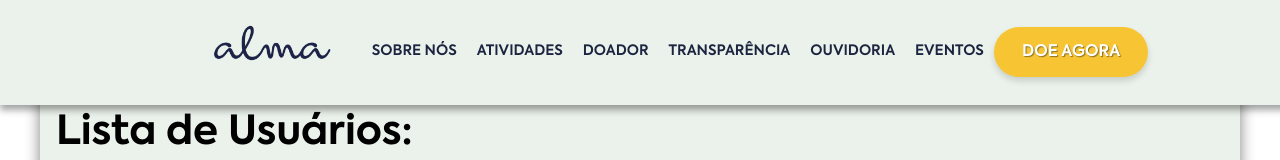
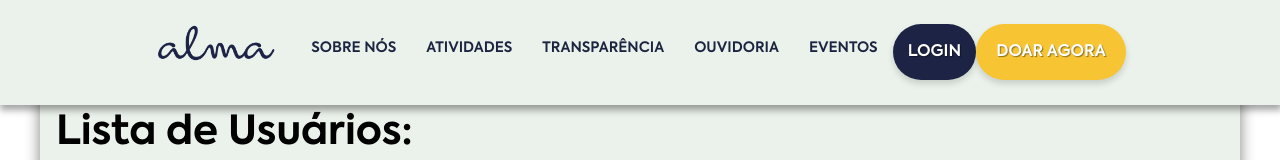
Before and after one commit to AndreFerreira30/Alma-React, a React (Vite) app in the folder meu-projeto/: page /doador in a window 1280 px wide. Shown: the top 160 px of the page. Built offline with nearby package versions, Linux system fonts and the light colour scheme; no server answers.

Commit message:
arruma estilo botao de login, doar agora

```diff
--- a/meu-projeto/src/Header.jsx
+++ b/meu-projeto/src/Header.jsx
@@ -18,11 +18,11 @@ function Header(){
         <nav  className={abrirMenu?"nav-active" : ""}>
             <Link to="/sobrenos" className="navegador">SOBRE NÓS</Link>
             <Link to="/atividades" className="navegador">ATIVIDADES</Link>
-            <Link to="/doador" className='navegador' >DOADOR</Link>
             <Link to="/transparencia" className="navegador">TRANSPARÊNCIA</Link>
             <Link to="/ouvidoria" className="navegador">OUVIDORIA</Link>
             <Link to="/eventos" className="navegador" >EVENTOS</Link>
-            <Link to="/login" className="btn-doeagora"> DOE AGORA</Link>
+            <Link to="/login" className="btn-login"> LOGIN</Link>
+            <Link to="/doador" className="btn-doar"> DOAR AGORA</Link>
         </nav>
     </header>
     )
--- a/meu-projeto/src/codigo_css/index.css
+++ b/meu-projeto/src/codigo_css/index.css
@@ -50,14 +50,13 @@ header{
     display: flex;
     justify-content: center;
     align-items: center;
-    padding: 20px 40px;
-    gap: 20px;
+    padding: 20px 1px;
+    gap: 10px;
     position: fixed;
     top: 0;
     left: 0;
     width: 100%;
     z-index: 1000; /* garante que fica na frente */
-
 }
 
 header img{
@@ -68,7 +67,9 @@ header img{
 
 nav{
     display: flex;
+    justify-content: center;
     margin: 0px;
+    white-space: nowrap;
 }
 a.navegador{
     text-decoration: none;
@@ -77,27 +78,58 @@ a.navegador{
     font-size: 0.9em;
     font-family: var(--font-destaque);
     border-radius: 5px;
-    padding: 13px 10px 3px 10px;
+    padding: 13px 15px 3px 15px;
 }
 a.navegador:hover{
     background-color: black;
     color: var(--cor2);
+    border-radius: 20px;
+    transition: none;
 }
-.btn-doeagora{
-    display: inline-block;
+.btn-login{
+    display: block;
+    justify-content: space-between;
     font-family: var(--font-destaque);
-    background-color: #f7c533; /* amarelo principal */
+    background-color: #1D2344; /* amarelo principal */
     color: #fff; /* texto branco */
     text-decoration: none; /* remove o sublinhado */
-    padding: 12px 28px; /* espaçamento interno */
+    padding: 12px 20px; /* espaçamento interno */
     border-radius: 50px; /* bordas arredondadas tipo pílula */
     box-shadow: 0 4px 6px rgba(0, 0, 0, 0.15); /* leve sombra */
     text-shadow: 1px 1px 1px rgba(0, 0, 0, 0.425);
     transition: all 0.3s ease;
+    width: 90%;
+    max-width: 85%;
+    text-align: center;
+    align-content: center;
+    padding: 15px;
 }
 
-.btn-doeagora:hover {
-    background-color: #ffb700; /* tom mais forte no hover */
+.btn-login:hover {
+    background-color: #2940c2; /* tom mais forte no hover */
+    box-shadow: 0 6px 10px rgba(0, 0, 0, 0.2);
+    transform: translateY(-2px);
+}
+
+.btn-doar {
+  display: block;
+  font-family: var(--font-destaque);
+  background-color: #f7c533; /* amarelo principal */
+  color: #fff; /* texto branco */
+  text-decoration: none; /* remove o sublinhado */
+  padding: 12px 20px; /* espaçamento interno */
+  border-radius: 50px; /* bordas arredondadas tipo pílula */
+  box-shadow: 0 4px 6px rgba(0, 0, 0, 0.15); /* leve sombra */
+  text-shadow: 1px 1px 1px rgba(0, 0, 0, 0.425);
+  transition: all 0.3s ease;
+  width: 90%;
+  max-width: 85%;
+  text-align: center;
+  align-content: center;
+}
+
+.bnt-doar:hover {
+  background-color: #fcb80d; /* tom mais forte no hover */
     box-shadow: 0 6px 10px rgba(0, 0, 0, 0.2);
     transform: translateY(-2px);
 }
@@ -343,7 +375,7 @@ footer div p{
         flex-direction: column;
         background-color: var(--cor1);
         position: absolute;
-        top: 60px;
+        top: 70px;
         left: 0;
         width: 100%;
         padding: 20px;
```
